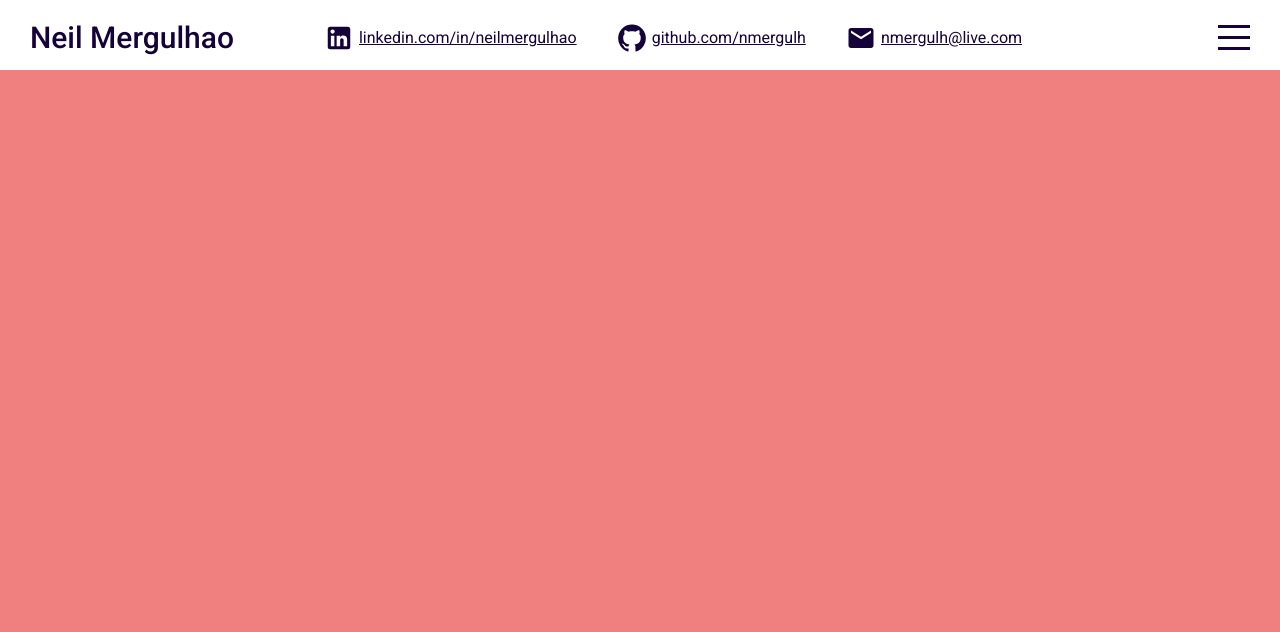
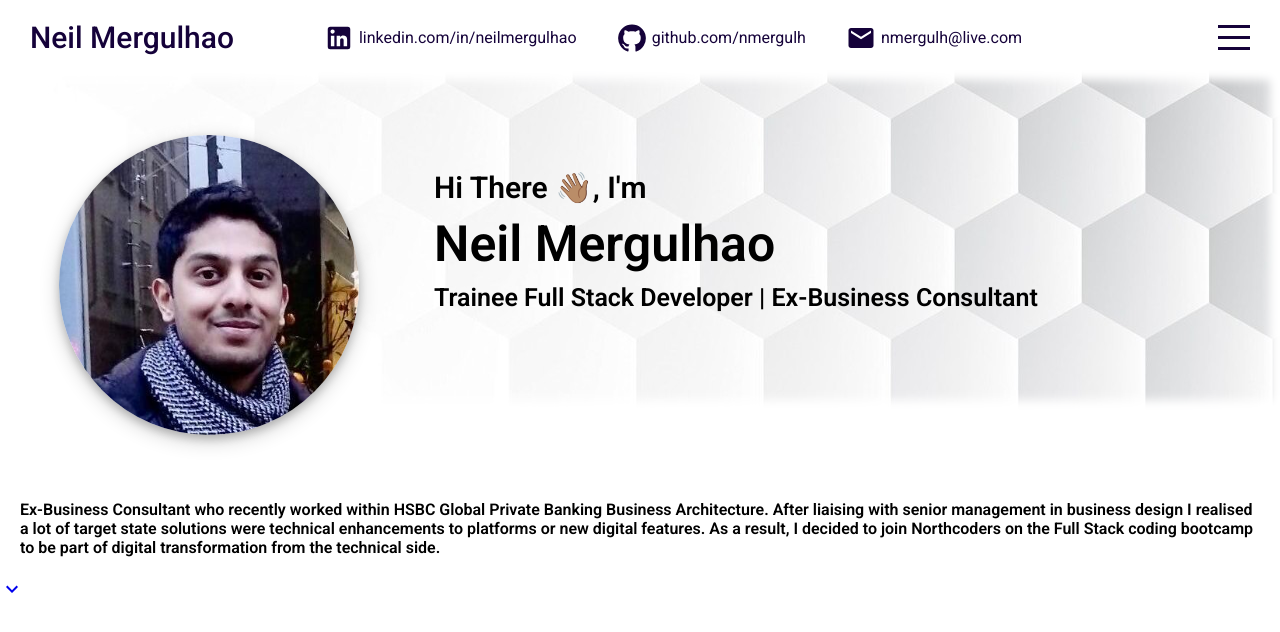
Before and after one commit to nmergulh/portfolio-website, a React (Create React App) app: page / in a window 1280 px wide. Shown: the top 632 px of the page. Built offline with nearby package versions, Linux system fonts and the light colour scheme.

Commit message:
added profile picture and description

```diff
--- a/src/components/intro/Intro.jsx
+++ b/src/components/intro/Intro.jsx
@@ -1,5 +1,40 @@
 import "./intro.scss";
+import KeyboardArrowDownIcon from "@mui/icons-material/KeyboardArrowDown";
 
 export default function intro() {
-  return <div className="intro" id="intro"></div>;
+  return (
+    <div className="intro" id="intro">
+      <div className="top">
+        <div className="backgroundContainer"></div>
+        <div className="topLeft">
+          <div className="imgContainer">
+            <img src="assets/profilepic.png" alt="Neil Mergulhao" />
+          </div>
+        </div>
+        <div className="topRight">
+          <div className="wrapper">
+            <h2>Hi There 👋🏽, I'm</h2>
+            <h1>Neil Mergulhao</h1>
+            <h3>Trainee Full Stack Developer | Ex-Business Consultant</h3>
+          </div>
+        </div>
+      </div>
+      <div className="bottom">
+        <div className="profileDescription">
+          <h4>
+            Ex-Business Consultant who recently worked within HSBC Global
+            Private Banking Business Architecture. After liaising with senior
+            management in business design I realised a lot of target state
+            solutions were technical enhancements to platforms or new digital
+            features. As a result, I decided to join Northcoders on the Full
+            Stack coding bootcamp to be part of digital transformation from the
+            technical side.
+          </h4>
+        </div>
+      </div>
+      <a href="#portfolio">
+        <KeyboardArrowDownIcon />
+      </a>
+    </div>
+  );
 }
--- a/src/components/intro/intro.scss
+++ b/src/components/intro/intro.scss
@@ -1,3 +1,93 @@
 .intro {
-  background-color: lightcoral;
+  display: flex;
+  flex-direction: column;
+  background-color: white;
+
+  .top {
+    display: flex;
+    margin-bottom: 20px;
+    position: relative;
+
+    .backgroundContainer {
+      width: 100%;
+      height: 340px;
+      position: absolute;
+      z-index: 1;
+      box-shadow: 0 0 10px 10px white inset;
+      background-image: url("../../../public/assets/profilepicbackground.jpeg");
+    }
+
+    .topLeft {
+      position: relative;
+      flex: 0.3;
+      z-index: 2;
+      overflow-x: visible;
+
+      .imgContainer {
+        margin-top: 40px;
+        width: 350px;
+        height: 350px;
+
+        display: flex;
+        align-items: center;
+        justify-content: center;
+        float: right;
+
+        img {
+          justify-content: center;
+          height: 100%;
+          z-index: 1;
+          border-radius: 50%;
+          width: 300px;
+          height: 300px;
+          box-shadow: 0 4px 8px 0 rgba(0, 0, 0, 0.2),
+            0 6px 20px 0 rgba(0, 0, 0, 0.19);
+        }
+
+        img:hover {
+          width: 310px;
+          height: 310px;
+        }
+      }
+    }
+    .topRight {
+      flex: 0.7;
+      position: relative;
+      z-index: 2;
+
+      .wrapper {
+        margin-top: 100px;
+        width: 100%;
+        height: 70%;
+        padding-left: 50px;
+        display: flex;
+        flex-direction: column;
+
+        h1 {
+          font-size: 50px;
+          margin: 10px 0;
+        }
+
+        h2 {
+          font-size: 30px;
+        }
+
+        h3 {
+          font-size: 25px;
+        }
+      }
+      a {
+        position: absolute;
+        bottom: 20px;
+      }
+    }
+  }
+
+  .bottom {
+    display: flex;
+
+    .profileDescription {
+      margin: 20px;
+    }
+  }
 }
--- a/src/components/topbar/topbar.scss
+++ b/src/components/topbar/topbar.scss
@@ -31,6 +31,7 @@
         align-items: center;
         margin-left: 40px;
         color: inherit;
+        text-decoration: none;
 
         .icon {
           font-size: 30px;
```
Also changed, not shown: public/assets/profilepic.png (added), public/assets/profilepicbackground.jpeg (added).
